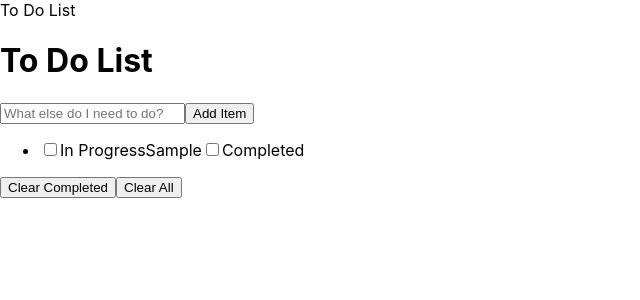
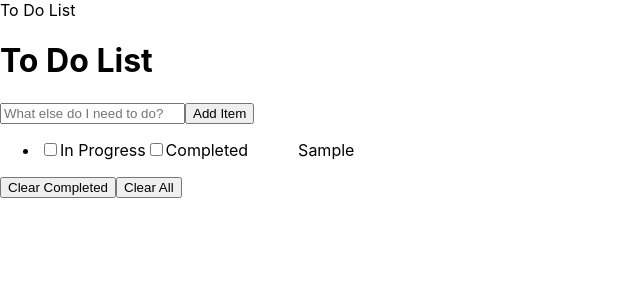
Before and after one commit to ryan-howard-hc/ToDoList, a React (Create React App) app in the folder app/: page / in a window 1280 px wide. Both pictures are taken after typing "Sample" into the empty fields and a click on the button "Add Item". Shown: the top 300 px of the page, without its empty margins (0-640 px from the left). Built offline with nearby package versions, Linux system fonts and the light colour scheme.

Commit message:
margin between button and text

```diff
--- a/app/src/CheckItems.js
+++ b/app/src/CheckItems.js
@@ -11,7 +11,6 @@ function CheckItems({ toDo, toggleCompleted, toggleInProgress }) {
         />
         In Progress
       </label>
-      <span style={{ textDecoration: toDo.completed ? 'line-through' : 'none' }}>{toDo.text}</span>
       <label>
         <input
           type="checkbox"
@@ -20,6 +19,7 @@ function CheckItems({ toDo, toggleCompleted, toggleInProgress }) {
         />
         Completed
       </label>
+      <span style={{ marginLeft: '50px', textDecoration: toDo.completed ? 'line-through' : 'none' }}>{toDo.text}</span>
     </li>
   );
 }
```
